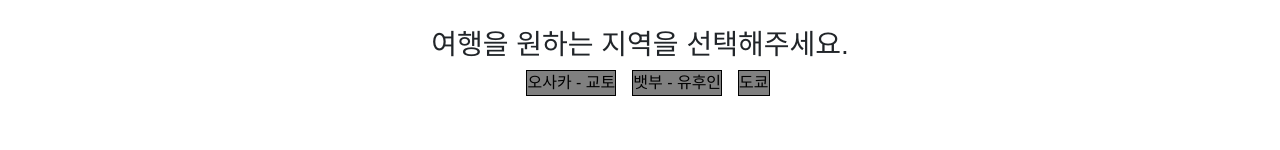
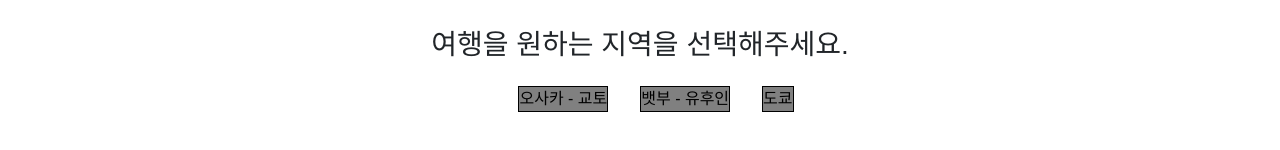
Before and after one commit to yeonsoo1998/jatmap, a React (Create React App) app: page / in a window 1280 px wide. Shown: the part 638-788 px from the top of the page. Built offline with nearby package versions, Linux system fonts and the light colour scheme; no server answers.

Commit message:
design : Link design

```diff
--- a/src/components/selectLocal/selectLocal.css
+++ b/src/components/selectLocal/selectLocal.css
@@ -9,7 +9,8 @@
 }
 
 .link {
-    margin-left: 1rem;
+    margin-left: 2rem;
+    margin-top: 1rem;
     border: 1px solid black;
     color:black;
     background-color: gray;
```
